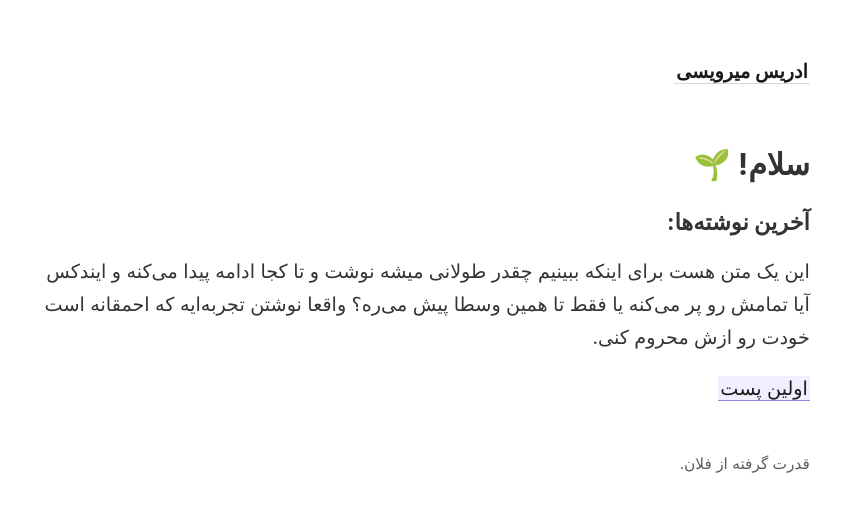
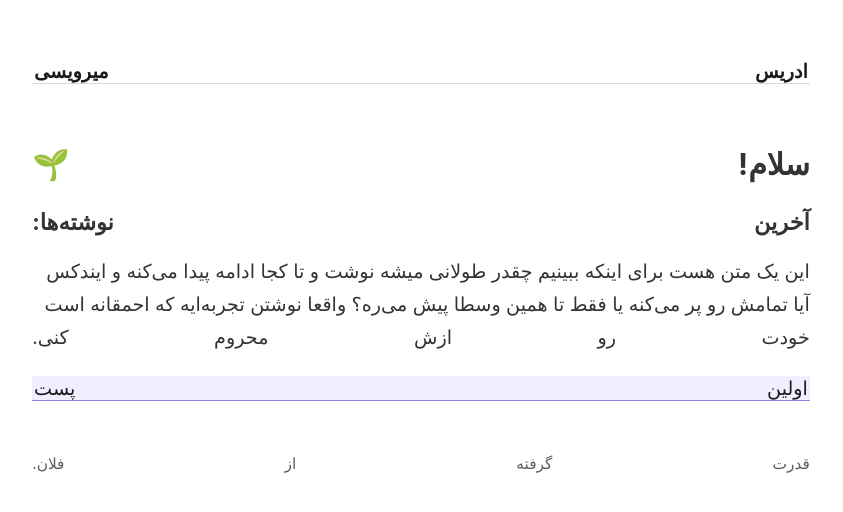
Before and after one commit to edrissss/digital-garden, a Jekyll site: the page built from _pages/index.md, in a window 1280 px wide. Shown: the top 512 px of the page, without its empty margins (292-1135 px from the left). Built offline with Jekyll 4.4.1, drawn with Linux system fonts in a browser that asks for light colours; some web fonts are replaced.

Commit message:
text-align-last: justify

```diff
--- a/_sass/_style.scss
+++ b/_sass/_style.scss
@@ -86,6 +86,7 @@ body {
   color: $color-text;
   font-size: 1.1rem;
   max-width: 40.5em;
+  text-align-last: justify;
 
   @media (min-width: 820px) {
     font-size: 1.2rem;
```
